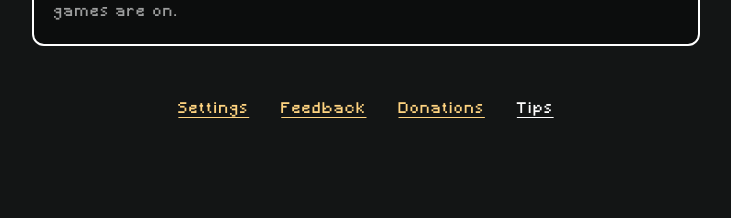
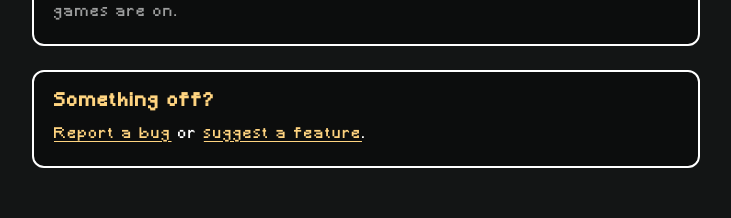
Before and after one commit to Kyozoku-des/whos-hot-hockey, a Vue app in the folder frontend/: page /tips in a window 1280 px wide. Shown: the part 1406-1624 px from the top of the page, without its empty margins (274-1005 px from the left). Built offline with nearby package versions, Linux system fonts and the light colour scheme; no server answers.

Commit message:
feat(frontend): link bug reports and feature ideas from tips

```diff
--- a/frontend/src/views/TipsPage.vue
+++ b/frontend/src/views/TipsPage.vue
@@ -54,6 +54,15 @@
         Stats refresh at least hourly, and more often while games are on.
       </p>
     </section>
+
+    <section class="info-section">
+      <h2>Something off?</h2>
+      <p>
+        <router-link :to="{ path: '/feedback', query: { type: 'bug' } }" class="inline-link">Report a bug</router-link>
+        or
+        <router-link :to="{ path: '/feedback', query: { type: 'feature' } }" class="inline-link">suggest a feature</router-link>.
+      </p>
+    </section>
   </InfoPage>
 </template>
 
```
